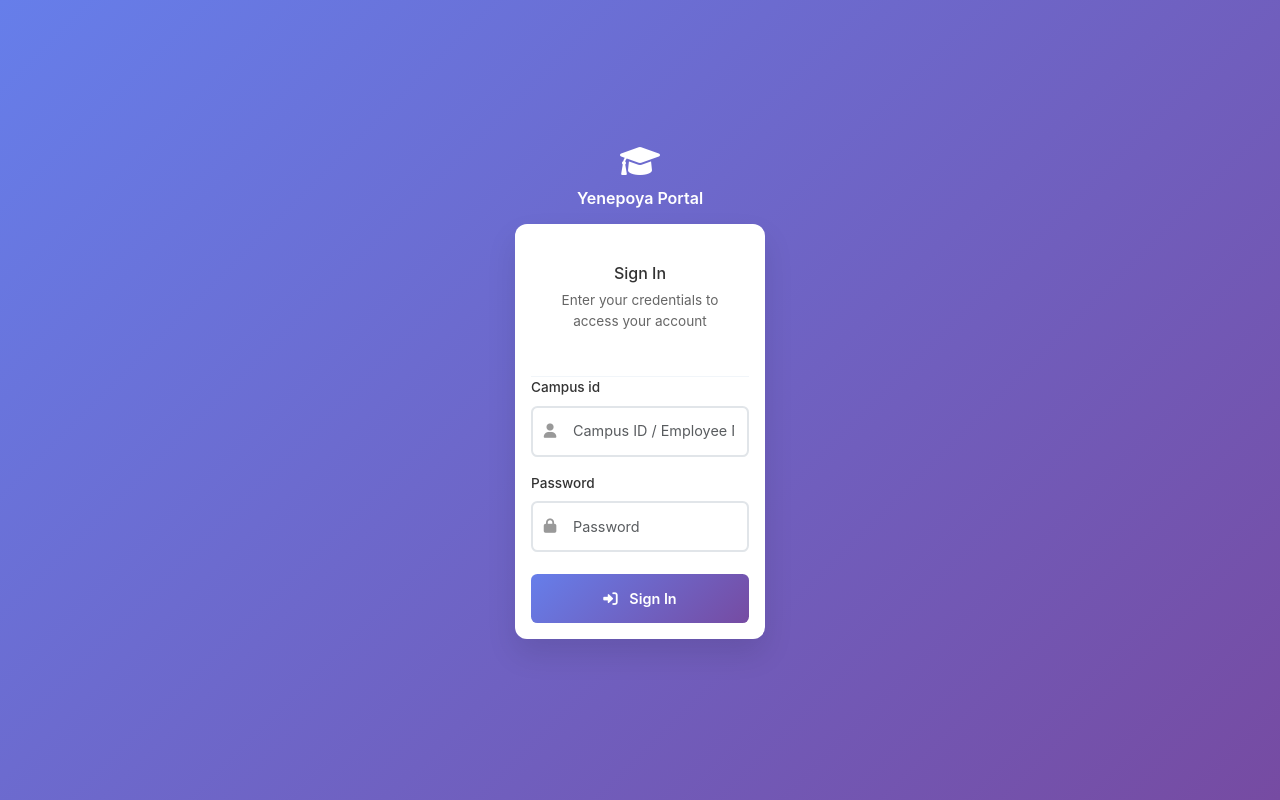
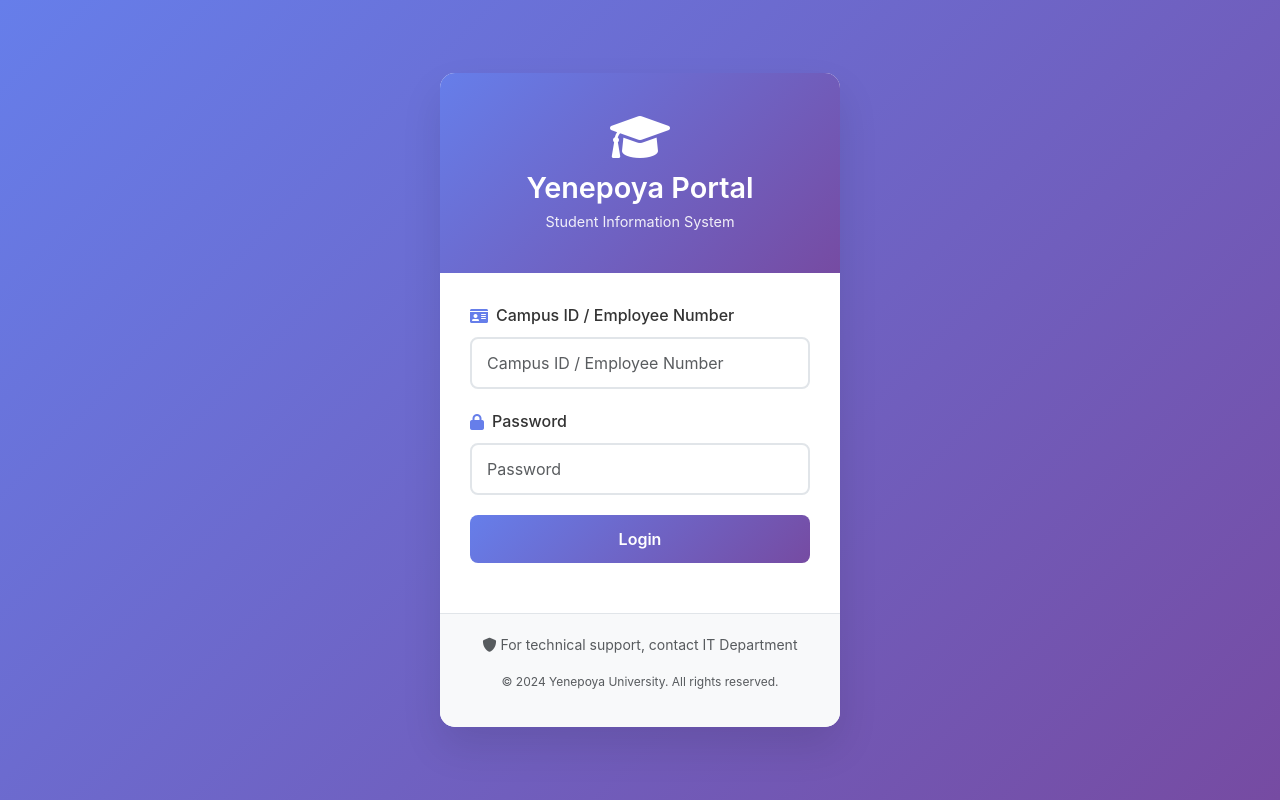
Before and after one commit to HamoodAyoob/student-potral, a Django app: page /login/ in a window 1280 px wide. Run offline with Django 4.2, Linux system fonts and the light colour scheme; data that the repository does not hold is empty; some libraries are stand-ins or nearby versions.

Commit message:
Modified login.css

```diff
--- a/static/css/login.css
+++ b/static/css/login.css
@@ -1,206 +1,299 @@
+/* Login Page Styles */
 body {
-    margin: 0 !important;
-    padding: 0 !important;
-    height: 100vh !important;
-    overflow: hidden !important;
-    background: linear-gradient(135deg, #667eea 0%, #764ba2 100%) !important;
+    background: linear-gradient(135deg, #667eea 0%, #764ba2 100%);
+    font-family: 'Segoe UI', Tahoma, Geneva, Verdana, sans-serif;
+    min-height: 100vh;
+    display: flex;
+    align-items: center;
+    justify-content: center;
+    margin: 0;
+    padding: 20px;
 }
 
 .login-container {
+    width: 100%;
+    max-width: 400px;
     display: flex;
+    justify-content: center;
     align-items: center;
-    justify-content: center;
-    min-height: 100vh;
-    padding: 1rem;
-    background: linear-gradient(135deg, #667eea 0%, #764ba2 100%);
-    box-sizing: border-box;
+    min-height: 70vh;
 }
 
-.login-content {
+.register-container {
     width: 100%;
-    max-width: 250px !important;
-    text-align: center;
+    max-width: 800px;
+    display: flex;
+    justify-content: center;
+    align-items: center;
+    min-height: 90vh;
 }
 
-.login-header {
-    margin-bottom: 1rem !important;
+.login-card, .register-card {
+    background: rgba(255, 255, 255, 0.95);
+    backdrop-filter: blur(10px);
+    border-radius: 20px;
+    box-shadow: 0 15px 35px rgba(0, 0, 0, 0.2);
+    padding: 40px;
+    width: 100%;
+    transition: transform 0.3s ease;
 }
 
-.logo-container i {
-    font-size: 2rem !important;
-    color: white;
-    margin-bottom: 0.75rem !important;
+.login-card:hover, .register-card:hover {
+    transform: translateY(-5px);
+}
+
+.login-header, .register-header {
+    text-align: center;
+    margin-bottom: 30px;
+}
+
+.login-header i, .register-header i {
+    font-size: 4rem;
+    color: #667eea;
+    margin-bottom: 15px;
     display: block;
 }
 
-.logo-container h1 {
-    color: white;
-    font-size: 1rem !important;
-    font-weight: 600;
-    margin: 0 0 0.4rem 0 !important;
+.login-header h2, .register-header h2 {
+    color: #333;
+    font-weight: 700;
+    margin-bottom: 10px;
+    font-size: 2rem;
 }
 
-.logo-container .subtitle {
-    color: rgba(255, 255, 255, 0.8);
+.login-header p, .register-header p {
+    color: #666;
+    font-size: 1.1rem;
     margin: 0;
-    font-size: 0.9rem !important;
 }
 
-.login-card {
-    background: white;
-    border-radius: 0.75rem !important;
-    box-shadow: 0 15px 30px rgba(0, 0, 0, 0.1);
-    padding: 1rem !important;
-    margin-bottom: 1rem !important;
-}
-
-.card-header h3 {
-    color: #333;
-    margin: 0 0 0.4rem 0 !important;
-    font-size: 1rem !important;
-}
-
-.card-header p {
-    color: #666;
-    margin: 0 0 1.2rem 0 !important;
-    font-size: 0.85rem !important;
-}
-
-.form-group {
-    margin-bottom: 1rem !important;
-    text-align: left;
-}
-
-.form-group label {
-    display: block;
-    margin-bottom: 0.4rem !important;
-    color: #333;
-    font-weight: 500;
-    font-size: 0.85rem !important;
-}
-
-.input-wrapper {
-    position: relative;
-}
-
-.input-wrapper i {
-    position: absolute;
-    left: 0.8rem !important;
-    top: 50%;
-    transform: translateY(-50%);
-    color: #999;
-    z-index: 2;
-    font-size: 0.9rem !important;
+/* Form Elements */
+.form-label {
+    font-weight: 600;
+    color: #444;
+    margin-bottom: 8px;
 }
 
 .form-control {
-    width: 100% !important;
-    padding: 0.8rem 0.8rem 0.8rem 2.5rem !important;
-    border: 2px solid #e1e5e9 !important;
-    border-radius: 0.4rem !important;
-    font-size: 0.9rem !important;
-    transition: border-color 0.3s ease !important;
-    box-sizing: border-box !important;
+    border: 2px solid #e0e0e0;
+    border-radius: 10px;
+    padding: 12px 15px;
+    font-size: 1rem;
+    transition: all 0.3s ease;
+    background-color: rgba(255, 255, 255, 0.9);
 }
 
 .form-control:focus {
-    border-color: #667eea !important;
-    outline: none !important;
-    box-shadow: 0 0 0 3px rgba(102, 126, 234, 0.1) !important;
+    border-color: #667eea;
+    box-shadow: 0 0 0 0.2rem rgba(102, 126, 234, 0.25);
+    background-color: white;
 }
 
-.login-btn {
-    width: 100%;
-    background: linear-gradient(135deg, #667eea 0%, #764ba2 100%);
+.input-group-text {
+    background-color: #667eea;
+    border: 2px solid #667eea;
     color: white;
-    border: none;
-    padding: 0.8rem !important;
-    border-radius: 0.4rem !important;
-    font-size: 0.9rem !important;
-    font-weight: 600;
-    cursor: pointer;
-    transition: transform 0.2s ease;
-    margin-top: 0.4rem !important;
+    border-radius: 10px 0 0 10px;
 }
 
-.login-btn:hover {
-    transform: translateY(-2px);
-    box-shadow: 0 8px 25px rgba(102, 126, 234, 0.3);
+.input-group .form-control {
+    border-left: none;
+    border-radius: 0 10px 10px 0;
 }
 
-.login-btn i {
-    margin-right: 0.5rem;
+/* Buttons */
+.btn-primary {
+    background: linear-gradient(135deg, #667eea 0%, #764ba2 100%);
+    border: none;
+    border-radius: 10px;
+    padding: 12px 30px;
+    font-weight: 600;
+    font-size: 1.1rem;
+    transition: all 0.3s ease;
 }
 
-.login-footer {
-    color: rgba(255, 255, 255, 0.8);
-    font-size: 0.75rem !important;
+.btn-primary:hover {
+    transform: translateY(-2px);
+    box-shadow: 0 8px 25px rgba(102, 126, 234, 0.4);
 }
 
-.login-footer p {
-    margin: 0.2rem 0 !important;
+.btn-outline-success {
+    border: 2px solid #28a745;
+    color: #28a745;
+    border-radius: 10px;
+    padding: 12px 20px;
+    font-weight: 600;
+    transition: all 0.3s ease;
 }
 
+.btn-outline-success:hover {
+    background-color: #28a745;
+    border-color: #28a745;
+    transform: translateY(-2px);
+}
+
+.btn-outline-info {
+    border: 2px solid #17a2b8;
+    color: #17a2b8;
+    border-radius: 10px;
+    padding: 12px 20px;
+    font-weight: 600;
+    transition: all 0.3s ease;
+}
+
+.btn-outline-info:hover {
+    background-color: #17a2b8;
+    border-color: #17a2b8;
+    transform: translateY(-2px);
+}
+
+.btn-success {
+    background: linear-gradient(135deg, #28a745 0%, #20c997 100%);
+    border: none;
+    border-radius: 10px;
+    padding: 12px 30px;
+    font-weight: 600;
+    font-size: 1.1rem;
+    transition: all 0.3s ease;
+}
+
+.btn-success:hover {
+    transform: translateY(-2px);
+    box-shadow: 0 8px 25px rgba(40, 167, 69, 0.4);
+}
+
+.btn-info {
+    background: linear-gradient(135deg, #17a2b8 0%, #20c997 100%);
+    border: none;
+    border-radius: 10px;
+    padding: 12px 30px;
+    font-weight: 600;
+    font-size: 1.1rem;
+    transition: all 0.3s ease;
+}
+
+.btn-info:hover {
+    transform: translateY(-2px);
+    box-shadow: 0 8px 25px rgba(23, 162, 184, 0.4);
+}
+
+/* Registration Links */
+.register-links {
+    text-align: center;
+    margin-top: 20px;
+}
+
+.register-links p {
+    color: #666;
+    margin-bottom: 15px;
+    font-weight: 500;
+}
+
+.register-links a {
+    text-decoration: none;
+    color: #667eea;
+    font-weight: 600;
+    transition: color 0.3s ease;
+}
+
+.register-links a:hover {
+    color: #764ba2;
+}
+
+/* Alerts */
 .alert {
-    padding: 0.75rem 1rem;
-    border-radius: 0.5rem;
-    margin-bottom: 1rem;
-    font-size: 0.9rem;
+    border-radius: 10px;
+    padding: 15px 20px;
+    font-weight: 500;
+    border: none;
+    margin-bottom: 20px;
+}
+
+.alert-success {
+    background-color: rgba(40, 167, 69, 0.1);
+    color: #155724;
+    border-left: 4px solid #28a745;
 }
 
 .alert-danger {
-    background-color: #f8d7da;
-    border: 1px solid #f5c6cb;
+    background-color: rgba(220, 53, 69, 0.1);
     color: #721c24;
+    border-left: 4px solid #dc3545;
 }
 
-.alert i {
-    margin-right: 0.5rem;
+.alert-info {
+    background-color: rgba(23, 162, 184, 0.1);
+    color: #0c5460;
+    border-left: 4px solid #17a2b8;
 }
 
-.error-message {
-    color: #dc3545;
-    font-size: 0.8rem;
-    margin-top: 0.25rem;
-}
-
+/* Responsive Design */
 @media (max-width: 768px) {
-    .login-content {
-        max-width: 250px !important;
+    .login-container, .register-container {
+        padding: 10px;
     }
 
-    .login-container {
-        padding: 0.5rem;
+    .login-card, .register-card {
+        padding: 30px 20px;
     }
 
-    .login-card {
-        padding: 1rem !important;
+    .login-header i, .register-header i {
+        font-size: 3rem;
     }
 
-    .logo-container h1 {
-        font-size: 1rem !important;
+    .login-header h2, .register-header h2 {
+        font-size: 1.5rem;
     }
 
-    .logo-container i {
-        font-size: 1rem !important;
+    .form-control {
+        padding: 10px 12px;
+        font-size: 0.95rem;
+    }
+
+    .btn {
+        padding: 10px 20px;
+        font-size: 1rem;
     }
 }
 
-@media (max-height: 600px) {
-    .login-container {
-        align-items: flex-start;
-        padding-top: 1rem !important;
+@media (max-width: 576px) {
+    .register-card {
+        padding: 20px 15px;
     }
 
-    .login-header {
-        margin-bottom: 0.8rem !important;
-    }
-
-    .logo-container i {
-        font-size: 1rem !important;
-    }
-
-    .login-card {
-        padding: 1rem !important;
+    .row .col-md-6 {
+        margin-bottom: 0;
     }
 }
+
+/* Floating Animation */
+@keyframes float {
+    0%, 100% {
+        transform: translateY(0px);
+    }
+    50% {
+        transform: translateY(-10px);
+    }
+}
+
+.login-header i, .register-header i {
+    animation: float 3s ease-in-out infinite;
+}
+
+/* Glass Effect */
+.login-card, .register-card {
+    background: rgba(255, 255, 255, 0.25);
+    box-shadow: 0 8px 32px 0 rgba(31, 38, 135, 0.37);
+    backdrop-filter: blur(4px);
+    -webkit-backdrop-filter: blur(4px);
+    border-radius: 20px;
+    border: 1px solid rgba(255, 255, 255, 0.18);
+}
+
+/* Gradient Text */
+.gradient-text {
+    background: linear-gradient(135deg, #667eea 0%, #764ba2 100%);
+    -webkit-background-clip: text;
+    -webkit-text-fill-color: transparent;
+    background-clip: text;
+}
--- a/templates/login.html
+++ b/templates/login.html
@@ -1,77 +1,229 @@
 {% extends "base.html" %}
-
 {% load static %}
 
 {% block title %}Login - Yenepoya Portal{% endblock %}
 
-{% block extra_css %}
-<link href="{% static 'css/login.css' %}" rel="stylesheet">
-{% endblock %}
-
 {% block login_content %}
 <div class="login-container">
-    <div class="login-content">
+    <div class="login-wrapper">
+        <div class="login-card">
             <div class="login-header">
                 <div class="logo-container">
-                <i class="fas fa-graduation-cap"></i>
+                    <i class="fas fa-graduation-cap logo-icon"></i>
                     <h1>Yenepoya Portal</h1>
+                    <p class="subtitle">Student Information System</p>
                 </div>
             </div>
 
-        <div class="login-form-section">
-            <div class="login-card">
-                <div class="card-header">
-                    <h3>Sign In</h3>
-                    <p>Enter your credentials to access your account</p>
-                </div>
-
-                <form method="post" class="login-form" id="loginForm">
-                    {% csrf_token %}
+            <div class="login-body">
+                <!-- Messages -->
                 {% if messages %}
                     {% for message in messages %}
-                        <div class="alert alert-{{ message.tags }}" role="alert">
-                            <i class="fas fa-exclamation-circle"></i>
+                        <div class="alert alert-{{ message.tags|default:'info' }} alert-dismissible fade show" role="alert">
                             {{ message }}
+                            <button type="button" class="btn-close" data-bs-dismiss="alert"></button>
                         </div>
                     {% endfor %}
                 {% endif %}
 
+                <form method="post" id="loginForm">
+                    {% csrf_token %}
                     <div class="form-group">
-                        <label for="{{ form.campus_id.id_for_label }}">{{ form.campus_id.label }}</label>
-                        <div class="input-wrapper">
-                            <i class="fas fa-user"></i>
+                        <label for="{{ form.campus_id.id_for_label }}" class="form-label">
+                            <i class="fas fa-id-card"></i>
+                            Campus ID / Employee Number
+                        </label>
                         {{ form.campus_id }}
-                        </div>
                         {% if form.campus_id.errors %}
-                            <div class="error-message">
-                                {% for error in form.campus_id.errors %}{{ error }}{% endfor %}
+                            <div class="text-danger small mt-1">
+                                {% for error in form.campus_id.errors %}
+                                    {{ error }}
+                                {% endfor %}
                             </div>
                         {% endif %}
                     </div>
 
                     <div class="form-group">
-                        <label for="{{ form.password.id_for_label }}">{{ form.password.label }}</label>
-                        <div class="input-wrapper">
+                        <label for="{{ form.password.id_for_label }}" class="form-label">
                             <i class="fas fa-lock"></i>
+                            Password
+                        </label>
                         {{ form.password }}
-                        </div>
                         {% if form.password.errors %}
-                            <div class="error-message">
-                                {% for error in form.password.errors %}{{ error }}{% endfor %}
+                            <div class="text-danger small mt-1">
+                                {% for error in form.password.errors %}
+                                    {{ error }}
+                                {% endfor %}
                             </div>
                         {% endif %}
                     </div>
 
-                    <button type="submit" class="login-btn">
-                        <i class="fas fa-sign-in-alt"></i>
-                        Sign In
+                    <div class="form-group">
+                        <button type="submit" class="btn btn-primary login-btn" id="loginBtn">
+                            <span class="btn-text">Login</span>
+                            <span class="btn-spinner d-none">
+                                <i class="fas fa-spinner fa-spin"></i>
+                            </span>
                         </button>
+                    </div>
                 </form>
+            </div>
+
+            <div class="login-footer">
+                <p class="text-muted small">
+                    <i class="fas fa-shield-alt"></i>
+                    For technical support, contact IT Department
+                </p>
+                <p class="text-muted smaller">
+                    © {{ current_year|default:"2024" }} Yenepoya University. All rights reserved.
+                </p>
             </div>
         </div>
     </div>
 </div>
 
+<style>
+.login-container {
+    min-height: 100vh;
+    background: linear-gradient(135deg, #667eea 0%, #764ba2 100%);
+    display: flex;
+    align-items: center;
+    justify-content: center;
+    padding: 20px;
+}
+
+.login-wrapper {
+    width: 100%;
+    max-width: 400px;
+}
+
+.login-card {
+    background: white;
+    border-radius: 15px;
+    box-shadow: 0 20px 40px rgba(0,0,0,0.1);
+    overflow: hidden;
+    animation: slideUp 0.6s ease-out;
+}
+
+@keyframes slideUp {
+    from {
+        opacity: 0;
+        transform: translateY(30px);
+    }
+    to {
+        opacity: 1;
+        transform: translateY(0);
+    }
+}
+
+.login-header {
+    background: linear-gradient(135deg, #667eea 0%, #764ba2 100%);
+    padding: 40px 30px;
+    text-align: center;
+    color: white;
+}
+
+.logo-container .logo-icon {
+    font-size: 3rem;
+    margin-bottom: 10px;
+}
+
+.logo-container h1 {
+    font-size: 1.8rem;
+    font-weight: 600;
+    margin: 0;
+}
+
+.logo-container .subtitle {
+    font-size: 0.9rem;
+    opacity: 0.9;
+    margin: 5px 0 0 0;
+}
+
+.login-body {
+    padding: 30px;
+}
+
+.form-group {
+    margin-bottom: 20px;
+}
+
+.form-label {
+    font-weight: 500;
+    color: #333;
+    margin-bottom: 8px;
+    display: flex;
+    align-items: center;
+    gap: 8px;
+}
+
+.form-label i {
+    color: #667eea;
+}
+
+.form-control {
+    border-radius: 8px;
+    border: 2px solid #e1e5e9;
+    padding: 12px 15px;
+    font-size: 16px;
+    transition: all 0.3s ease;
+}
+
+.form-control:focus {
+    border-color: #667eea;
+    box-shadow: 0 0 0 0.2rem rgba(102, 126, 234, 0.25);
+}
+
+.login-btn {
+    width: 100%;
+    padding: 12px;
+    font-size: 16px;
+    font-weight: 600;
+    border-radius: 8px;
+    background: linear-gradient(135deg, #667eea 0%, #764ba2 100%);
+    border: none;
+    transition: all 0.3s ease;
+}
+
+.login-btn:hover {
+    transform: translateY(-2px);
+    box-shadow: 0 5px 15px rgba(102, 126, 234, 0.4);
+}
+
+.login-btn:disabled {
+    transform: none;
+    opacity: 0.7;
+}
+
+.login-footer {
+    padding: 20px 30px;
+    background: #f8f9fa;
+    text-align: center;
+    border-top: 1px solid #e1e5e9;
+}
+
+.login-footer .smaller {
+    font-size: 0.75rem;
+}
+
+@media (max-width: 480px) {
+    .login-container {
+        padding: 10px;
+    }
+
+    .login-header {
+        padding: 30px 20px;
+    }
+
+    .login-body {
+        padding: 20px;
+    }
+
+    .logo-container h1 {
+        font-size: 1.5rem;
+    }
+}
+</style>
 
 <script>
 document.getElementById('loginForm').addEventListener('submit', function(e) {
```
Lines whose indentation alone changed are shown as unchanged.
